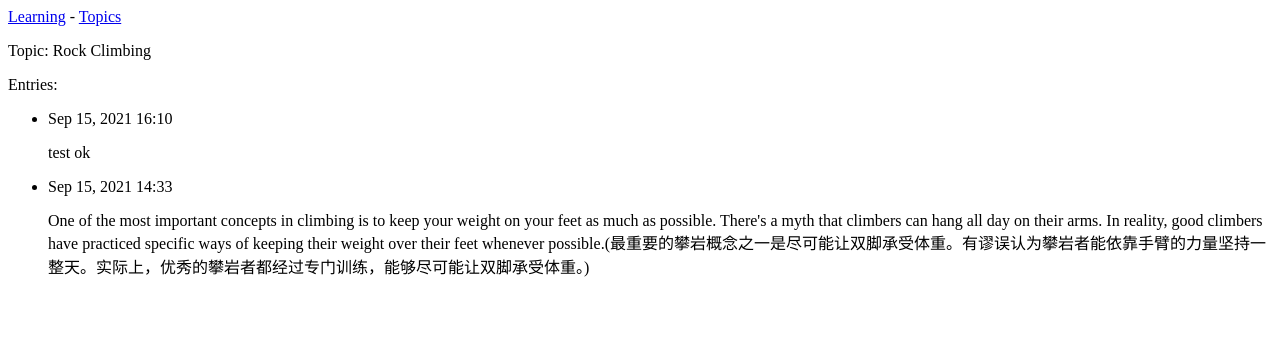
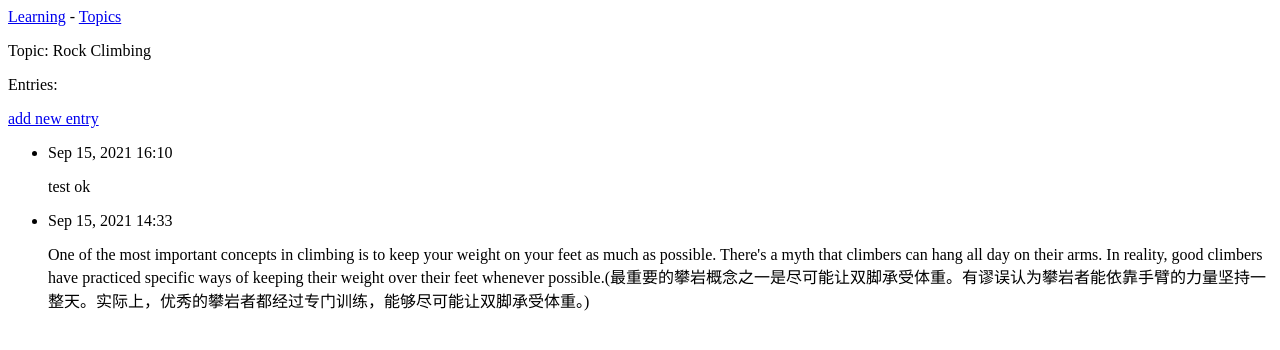
Before and after one commit to sethvoler/learning_log, a Django app: page /topics/2/ in a window 1280 px wide. Shown: the top 350 px of the page. Run offline with Django 3.2, Linux system fonts and the light colour scheme; data comes from the database, SQL or seed files in the repository; both versions use the stored data as it was after the commit.

Commit message:
add a page which is add new entry

```diff
--- a/learning_logs/templates/learning_logs/topic.html
+++ b/learning_logs/templates/learning_logs/topic.html
@@ -5,6 +5,9 @@
   <p>Topic: {{ topic }}</p>
 
   <p>Entries:</p>
+  <p>
+    <a href="{% url 'new_entry' topic.id %}">add new entry</a>
+  </p>
   <ul>
     {% for entry in entries %}
       <li>
--- a/learning_logs/urls.py
+++ b/learning_logs/urls.py
@@ -13,5 +13,8 @@ urlpatterns = [
   path('topics/<topic_id>/', views.topic, name='topic'),
 
   # 用于添加新主题的网页
-  path('new_topic', views.new_topic, name='new_topic')
+  path('new_topic', views.new_topic, name='new_topic'),
+
+  # 用于添加新条目的页面
+  path('new_entry/<topic_id>/', views.new_entry, name='new_entry')
 ]
--- a/learning_logs/views.py
+++ b/learning_logs/views.py
@@ -2,7 +2,7 @@ from django.shortcuts import render
 from django.http import HttpResponseRedirect
 from django.urls import reverse
 from .models import Topic
-from .forms import TopicForm
+from .forms import TopicForm, EntryForm
 
 def index(request):
   """学习笔记的主页"""
@@ -35,3 +35,22 @@ def new_topic(request):
 
   context = {'form': form}
   return render(request, 'learning_logs/new_topic.html', context)
+
+def new_entry(request, topic_id):
+  """在特定的主题中添加新条目"""
+  topic = Topic.objects.get(id=topic_id)
+
+  if request.method != 'POST':
+    # 未提交数据：创建一个新表单
+    form = EntryForm()
+  else:
+    # POST提交的数据，对数据进行处理
+    form = EntryForm(request.POST)
+    if form.is_valid():
+      new_entry = form.save(commit=False)
+      new_entry.topic = topic
+      new_entry.save()
+      return HttpResponseRedirect(reverse('topic', args=[topic_id]))
+
+  context = {'topic': topic, 'form': form}
+  return render(request, 'learning_logs/new_entry.html', context)
```
Also changed, not shown: learning_logs/forms.py (+8 -1 lines), learning_logs/templates/learning_logs/new_entry.html (added, +13 -0 lines), db.sqlite3.
